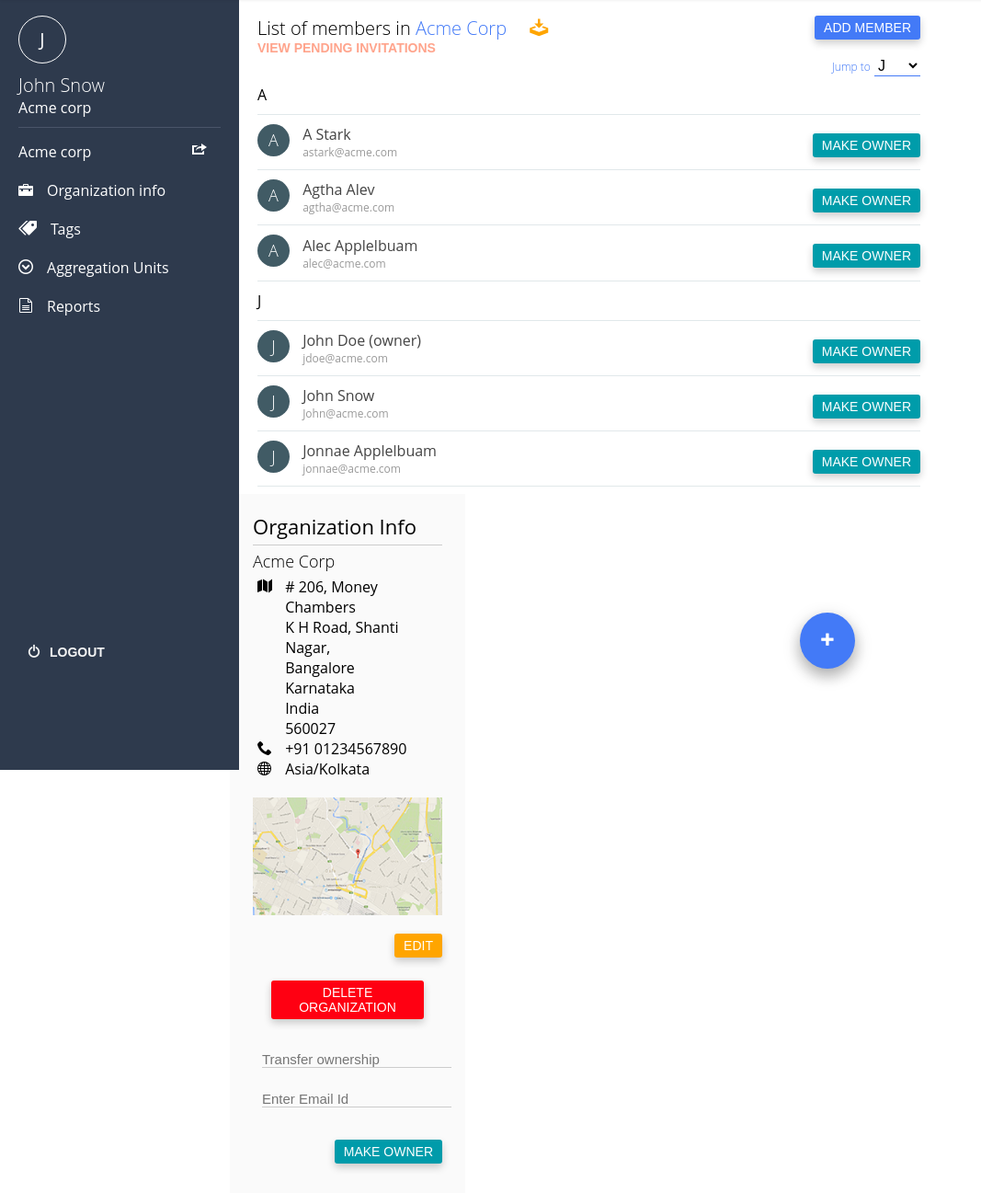
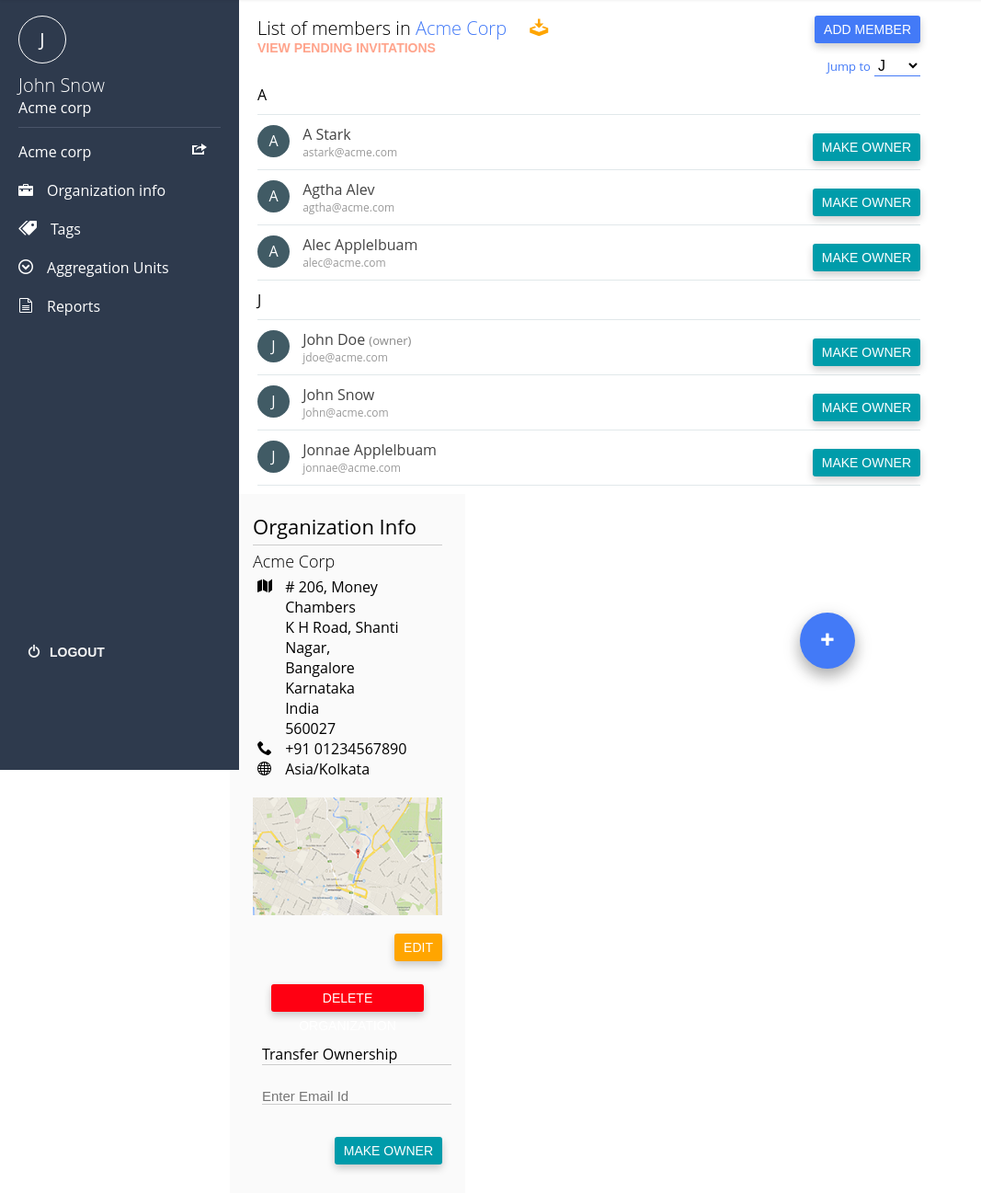
Before and after one commit to priyanka0901/UI-task, a plain HTML site: page ass2/index.html in a window 1280 px wide. Shown: the part 63-1360 px from the top of the page at 92% size, without its empty margins (0-1067 px from the left). Drawn offline with Linux system fonts and the light colour scheme; files whose address does not match are found by name; a web font is replaced by a local one.

Commit message:
Updated style after review

```diff
--- a/ass2/css/main.css
+++ b/ass2/css/main.css
@@ -82,8 +82,10 @@
   border-radius: 3px;
   color: #fff;
   font-size: 14px;
+  line-height: 30px;
+  height: 30px;
   outline: none;
-  padding: 5px 10px;
+  padding: 0 10px;
   text-transform: uppercase;
 }
 
@@ -135,11 +137,7 @@
   width: 40%;
 }
 
-.icon-search:before {
-  content: "\e986";
-}
-
-.search-container input[type=text] {
+.search-container input[type=search] {
   background-color: #ECEBEB;
   margin-left: 10px;
 }
@@ -152,11 +150,6 @@
   padding: 20px;
   position: fixed;
   width: 220px;
-}
-
-.sidebar-options {
-  height: 100%;
-  position: relative;
 }
 
 .sidebar-name {
@@ -187,7 +180,7 @@
 }
 
 .sidebar-logout {
-  bottom: 100px;
+  bottom: 120px;
   color: #f4f4f4;
   position: absolute;
   text-transform: uppercase;
@@ -246,9 +239,10 @@
   float: right;
 }
 
-.dropdown h6 {
+.dropdown p {
   color: #437af7;
   display: inline-block;
+  font-size: 13px;
 }
 
 .dropdown span {
@@ -272,7 +266,7 @@
   padding: 10px 0;
 }
 
-.letter-style {
+.user-icon {
   background-color: #415B65;
   border-radius: 50%;
   color: #fff;
@@ -296,6 +290,11 @@
 .user-email {
   color: #999;
   font-size: 12px;
+}
+
+.user-owner {
+  color:#888;
+  font-size: 13px;
 }
 
 .make-owner {
@@ -344,7 +343,7 @@
   margin: 10px 5px;
 }
 
-.organization-contact div {
+.contact-info {
   display: inline-block;
   margin: 0 5px;
   width: 80%;
@@ -367,6 +366,12 @@
   margin: 25px 20px;
 }
 
+.transfer-ownership {
+  border-bottom: 1px solid #ccc;
+  margin: 10px 0 15px 10px;
+  width: 100%;
+}
+
 .form-info {
   background: transparent;
   border-bottom: 1px solid #ccc;
--- a/ass2/index.html
+++ b/ass2/index.html
@@ -17,8 +17,9 @@
       <div class="menu"><i class="icon-menu"></i></div>
       <div class="search-container">
         <form>
-        <label class="icon-search"></label>
-          <input type="text" name="search" placeholder="Lookup User">
+        <label></label>
+          <i class="icon-search"></i>
+          <input type="search" name="search" placeholder="Lookup User">
         </form>
       </div>
       <div class="clear"></div>
@@ -37,7 +38,7 @@
       <li class="sidebar-menu"><i class="icon-price-tags"></i>Tags</li>
       <li class="sidebar-menu"><i class="icon-circle-down"></i>Aggregation Units</li>
       <li class="sidebar-menu"><i class="icon-file-text2"></i>Reports</li>
-      <button class="sidebar-logout flat-button"><i class="icon-switch"></i>Logout</button>
+      <li><button class="flat-button sidebar-logout"><i class="icon-switch"></i>Logout</button></li>
     </ul>
   </section>
 
@@ -45,10 +46,10 @@
     <section class="landing-page">
     <h2 class="landing-heading">List of members in <span>Acme Corp </span>
     <button class="download"><i class="icon-download"></i></button></h2>
-    <button class="add-member button">Add member</button>
+    <button class="button add-member">Add member</button>
     <button class="flat-button">View pending invitations</button>
     <div class="dropdown">
-    <h6>Jump to</h6>
+    <p>Jump to</p>
       <span>
       <select>
         <option>J</option>
@@ -60,55 +61,55 @@
     <ul class="members-list">
     <li>A</li>
       <li>
-        <div class="letter-style"><h3>A</h3></div>
+        <div class="user-icon"><span>A</span></div>
         <div class="user-info">
           <p class="user-name">A Stark</p>
           <p class="user-email">astark@acme.com</p>
         </div>
-        <button class="make-owner button">Make owner</button>
+        <button class="button make-owner">Make owner</button>
       </li>
       <li>
-        <div class="letter-style"><h3>A</h3></div>
+        <div class="user-icon"><span>A</span></div>
         <div class="user-info">
           <p class="user-name">Agtha Alev</p>
           <p class="user-email">agtha@acme.com</p>
         </div>
-        <button class="make-owner button">Make owner</button>
+        <button class="button make-owner">Make owner</button>
       </li>
       <li>
-        <div class="letter-style"><h3>A</h3></div>
+        <div class="user-icon"><span>A</span></div>
         <div class="user-info">
           <p class="user-name">Alec Applelbuam</p>
           <p class="user-email">alec@acme.com</p>
         </div>
-        <button class="make-owner button">Make owner</button>
+        <button class="button make-owner">Make owner</button>
       </li>
     </ul>
     <ul class="members-list">
     <li>J</li>
       <li>
-        <div class="letter-style"><h3>J</h3></div>
+        <div class="user-icon"><span>J</span></div>
         <div class="user-info">
-          <p class="user-name">John Doe (owner)</p>
+          <p class="user-name">John Doe <span class="user-owner">(owner)</span></p>
           <p class="user-email">jdoe@acme.com</p>
         </div>
-        <button class="make-owner button">Make owner</button>
+        <button class="button make-owner">Make owner</button>
       </li>
       <li>
-        <div class="letter-style"><h3>J</h3></div>
+        <div class="user-icon"><span>J</span></div>
         <div class="user-info">
           <p class="user-name">John Snow</p>
           <p class="user-email">John@acme.com</p>
         </div>
-        <button class="make-owner button">Make owner</button>
+        <button class="button make-owner">Make owner</button>
       </li>
       <li>
-        <div class="letter-style"><h3>J</h3></div>
+        <div class="user-icon"><span>J</span></div>
         <div class="user-info">
           <p class="user-name">Jonnae Applelbuam</p>
           <p class="user-email">jonnae@acme.com</p>
         </div>
-        <button class="make-owner button">Make owner</button>
+        <button class="button make-owner">Make owner</button>
       </li>
     </ul>
     <button class="plus-button"><i class="icon-plus"></i></button>
@@ -120,7 +121,7 @@
     <h3>Acme Corp</h3>
     <div class="organization-contact">
       <span class="icon-map"></span>
-      <div># 206, Money Chambers <br>
+      <div class="contact-info"># 206, Money Chambers <br>
         K H Road, Shanti Nagar,<br>
         Bangalore<br>
         Karnataka <br>
@@ -128,18 +129,18 @@
         560027<br>
       </div>
       <span class="icon-phone"></span>
-      <div>+91 01234567890</div>
+      <a href="#!" class="contact-info">+91 01234567890</a>
       <span class="icon-sphere"></span>
-      <div>Asia/Kolkata</div>
+      <div class="contact-info">Asia/Kolkata</div>
       <img src="img/map.png" class="map-image">
-      <button class="edit-button button">Edit
+      <button class="button edit-button">Edit</button>
     </div>
     <div class="clear"></div>
-    <button class="delete button">Delete Organization</button>
+    <button class="button delete">Delete Organization</button>
+    <p class="transfer-ownership">Transfer Ownership</p>
     <form>
-      <input type="text" class="form-info" placeholder="Transfer ownership">
-      <input type="text" class="form-info" placeholder="Enter Email Id">
-      <button class="owner-button button">Make Owner </button>
+      <input type="email" class="form-info" placeholder="Enter Email Id">
+      <button class="button owner-button">Make Owner </button>
       <div class="clear"></div>
     </form>
 
```
Also changed, not shown: ass1/index.html (+0 -1 lines).
